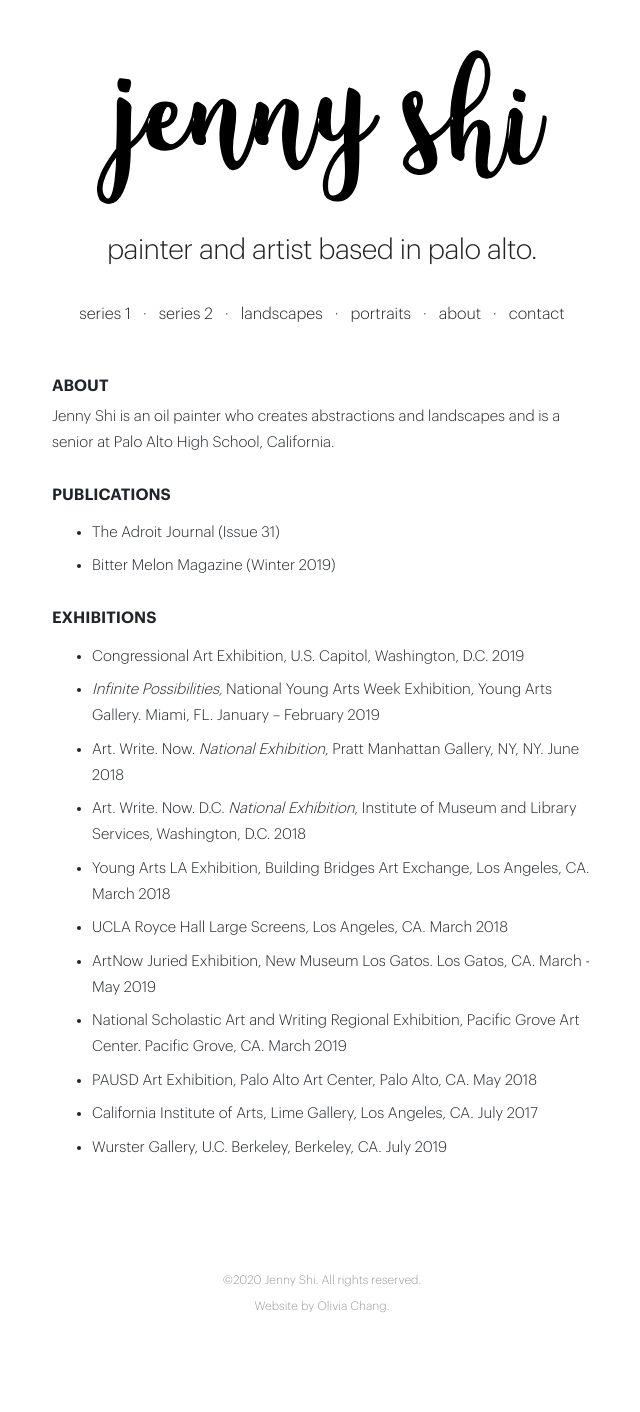
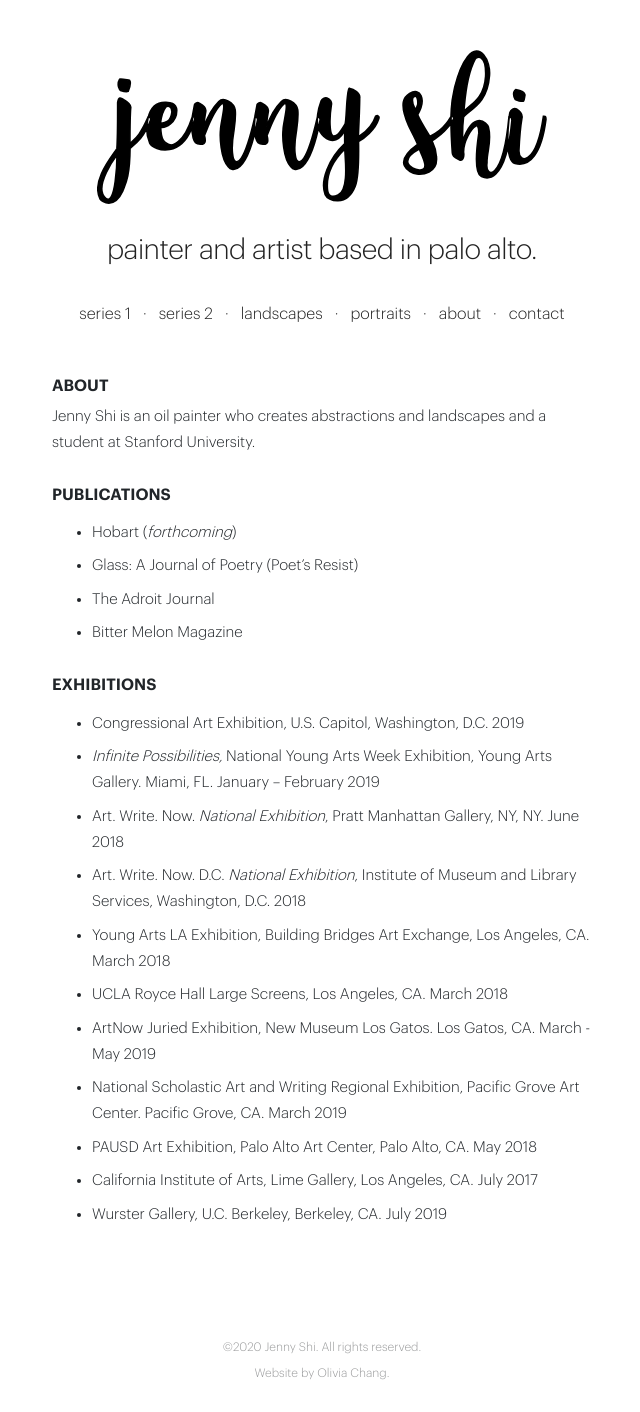
Before and after one commit to oliviachang29/jenny, a Jekyll site: the page built from about.markdown, in a window 1280 px wide. Shown: the whole page, without its empty margins (318-958 px from the left). Built offline with Jekyll 4.4.1, drawn with Linux system fonts in a browser that asks for light colours; before the commit the page ends 1345 px from its top, so only the background shows below that.

Commit message:
Update from Forestry.io Jenny Shi updated about.markdown

```diff
--- a/about.markdown
+++ b/about.markdown
@@ -4,18 +4,19 @@ date: 2019-11-04T08:00:00.000+00:00
 layout: about
 
 ---
-
 <!-- if you want to change the photo, change the url in data-src -->
 <!-- <img class="lazy" src="/assets/images/lazy.jpg" data-src="/uploads/high6.jpg"> -->
 
 ###### **ABOUT**
 
-Jenny Shi is an oil painter who creates abstractions and landscapes and is a senior at Palo Alto High School, California.
+Jenny Shi is an oil painter who creates abstractions and landscapes and a student at Stanford University.
 
 ###### **PUBLICATIONS**
 
-* The Adroit Journal (Issue 31)
-* Bitter Melon Magazine (Winter 2019)
+* Hobart (_forthcoming_)
+* Glass: A Journal of Poetry (Poet's Resist)
+* The Adroit Journal
+* Bitter Melon Magazine
 
 ###### **EXHIBITIONS**
 
```
